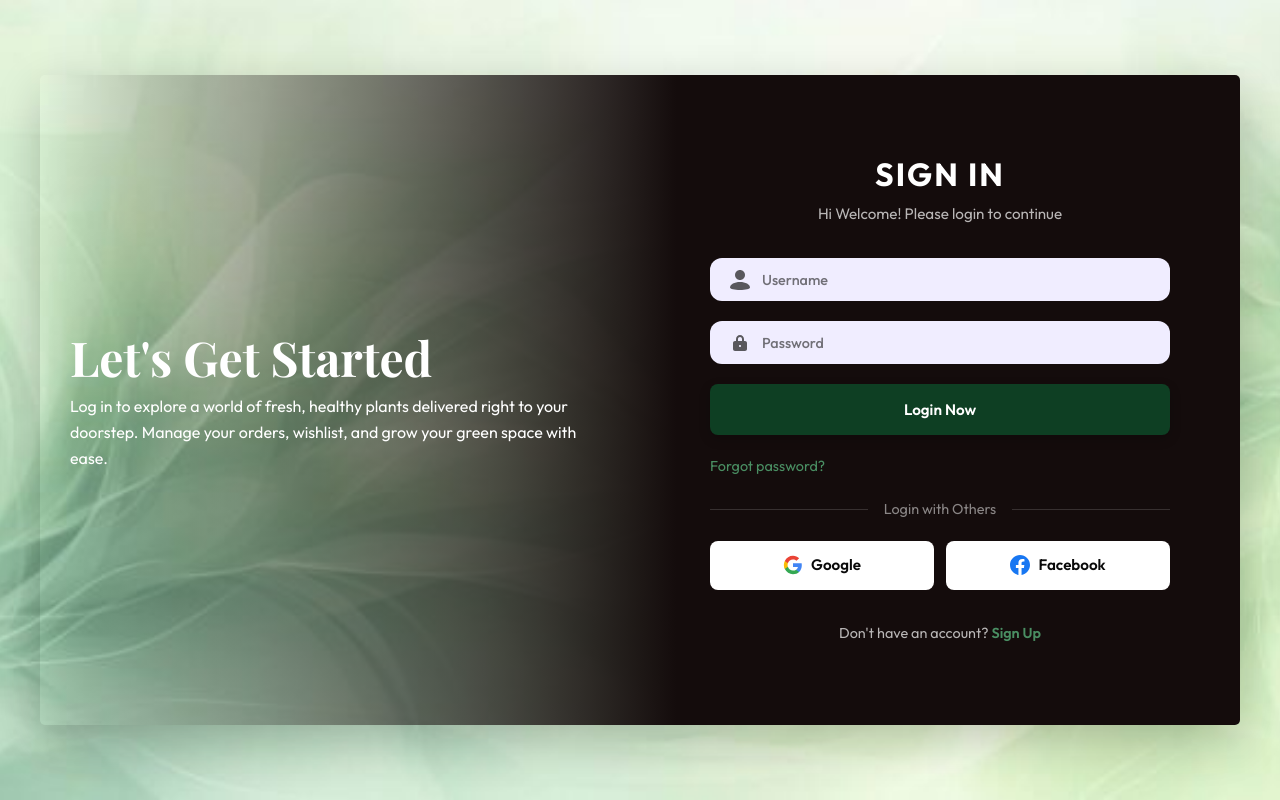
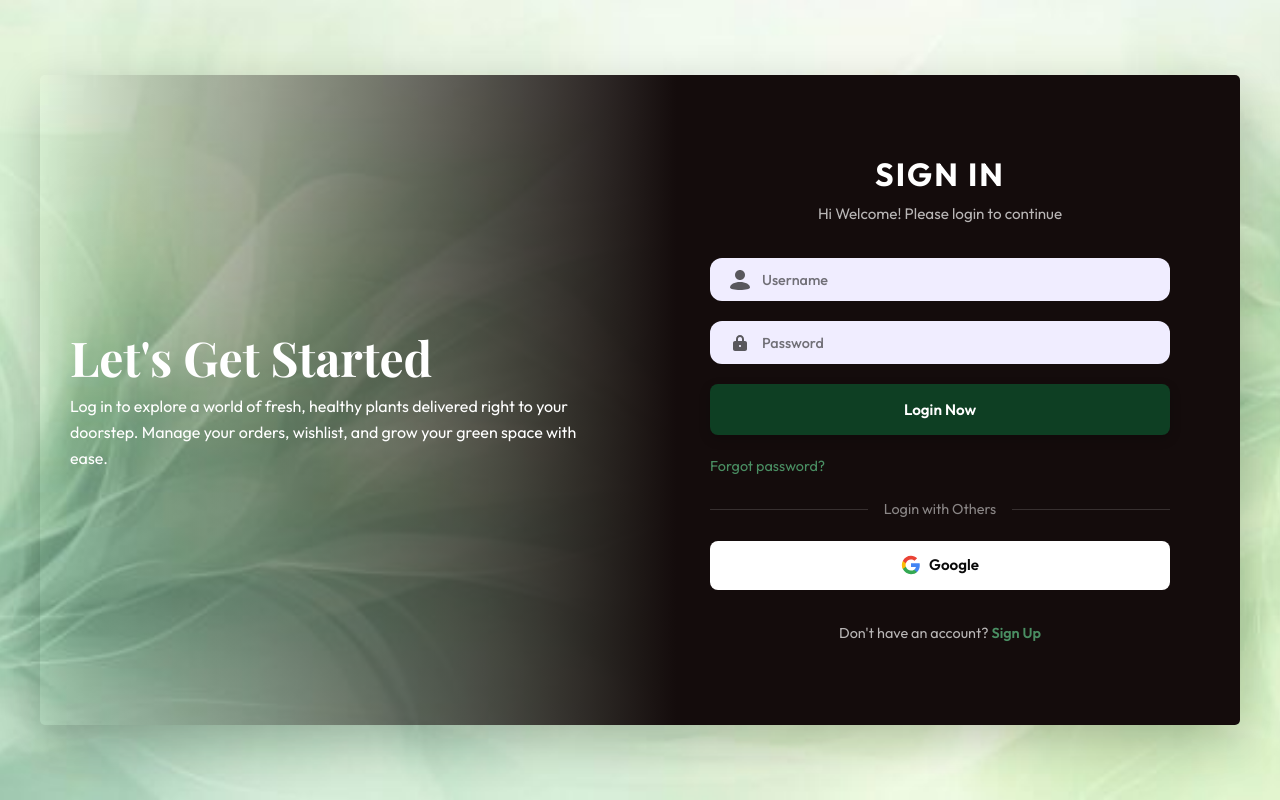
Before and after one commit to JayaniSrimali/Login-System, a Flask app: page /login in a window 1280 px wide. Run offline with Flask 3, Linux system fonts and the light colour scheme.

Commit message:
Remove Facebook auth and update social login UI

```diff
--- a/app.py
+++ b/app.py
@@ -23,8 +23,6 @@ app.config['SQLALCHEMY_TRACK_MODIFICATIONS'] = False
 # OAuth configuration
 app.config['GOOGLE_CLIENT_ID'] = os.environ.get('GOOGLE_CLIENT_ID')
 app.config['GOOGLE_CLIENT_SECRET'] = os.environ.get('GOOGLE_CLIENT_SECRET')
-app.config['FACEBOOK_APP_ID'] = os.environ.get('FACEBOOK_APP_ID')
-app.config['FACEBOOK_APP_SECRET'] = os.environ.get('FACEBOOK_APP_SECRET')
 
 db.init_app(app)
 
@@ -41,19 +39,7 @@ google = oauth.register(
     client_kwargs={'scope': 'openid email profile'},
 )
 
-# Register Facebook OAuth
-facebook = oauth.register(
-    name='facebook',
-    client_id=app.config.get('FACEBOOK_APP_ID'),
-    client_secret=app.config.get('FACEBOOK_APP_SECRET'),
-    access_token_url='https://graph.facebook.com/v18.0/oauth/access_token',
-    access_token_params=None,
-    authorize_url='https://www.facebook.com/v18.0/dialog/oauth',
-    authorize_params=None,
-    api_base_url='https://graph.facebook.com/v18.0/',
-    userinfo_endpoint='https://graph.facebook.com/me?fields=id,name,email,picture',
-    client_kwargs={'scope': 'email'},
-)
+
 
 # Flask-Login setup
 login_manager = LoginManager()
@@ -213,42 +199,7 @@ def auth_google_callback():
         return redirect(url_for('login'))
 
 
-@app.route('/auth/facebook')
-def auth_facebook():
-    """Initiate Facebook OAuth login"""
-    if not app.config.get('FACEBOOK_APP_ID') or not app.config.get('FACEBOOK_APP_SECRET'):
-        flash('Facebook OAuth is not configured. Please add FACEBOOK_APP_ID and FACEBOOK_APP_SECRET to environment variables.', 'error')
-        return redirect(url_for('login'))
 
-    redirect_uri = url_for('auth_facebook_callback', _external=True)
-    return facebook.authorize_redirect(redirect_uri)
-
-
-@app.route('/auth/facebook/callback')
-def auth_facebook_callback():
-    """Facebook OAuth callback"""
-    try:
-        token = facebook.authorize_access_token()
-
-        # Get user info from Facebook
-        resp = facebook.get('me?fields=id,name,email,picture.type(large)',
-                           token=token)
-        user_info = resp.json()
-
-        # Extract picture URL if available
-        if user_info.get('picture') and user_info['picture'].get('data'):
-            user_info['picture'] = user_info['picture']['data'].get('url')
-
-        # Get or create user
-        user = get_or_create_user_from_oauth(user_info, 'facebook')
-
-        login_user(user)
-        flash(f'Welcome {user.full_name}! Logged in with Facebook.', 'success')
-        return redirect(url_for('home'))
-    except Exception as e:
-        print(f"Facebook OAuth error: {e}")
-        flash('Failed to login with Facebook. Please try again.', 'error')
-        return redirect(url_for('login'))
 
 
 
--- a/static/css/style.css
+++ b/static/css/style.css
@@ -1097,7 +1097,7 @@ h6 {
     /* Image slightly wider */
     max-width: 1200px;
     width: 100%;
-    border-radius: 10px;
+    border-radius: 5px;
     overflow: hidden;
     box-shadow: 0 20px 50px rgba(0, 0, 0, 0.5);
     min-height: 650px;
--- a/templates/login.html
+++ b/templates/login.html
@@ -83,13 +83,6 @@ block content %}
               </svg>
               <span>Google</span>
             </a>
-            <a href="{{ url_for('auth_facebook') }}" class="btn btn-social">
-              <svg width="20" height="20" viewBox="0 0 24 24">
-                <path fill="#1877F2"
-                  d="M24 12.073c0-6.627-5.373-12-12-12s-12 5.373-12 12c0 5.99 4.388 10.954 10.125 11.854v-8.385H7.078v-3.47h3.047V9.43c0-3.007 1.792-4.669 4.533-4.669 1.312 0 2.686.235 2.686.235v2.953H15.83c-1.491 0-1.956.925-1.956 1.874v2.25h3.328l-.532 3.47h-2.796v8.385C19.612 23.027 24 18.062 24 12.073z" />
-              </svg>
-              <span>Facebook</span>
-            </a>
           </div>
 
           <p class="auth-footer">
```
Also changed, not shown: templates/signup.html (+2 -9 lines).
